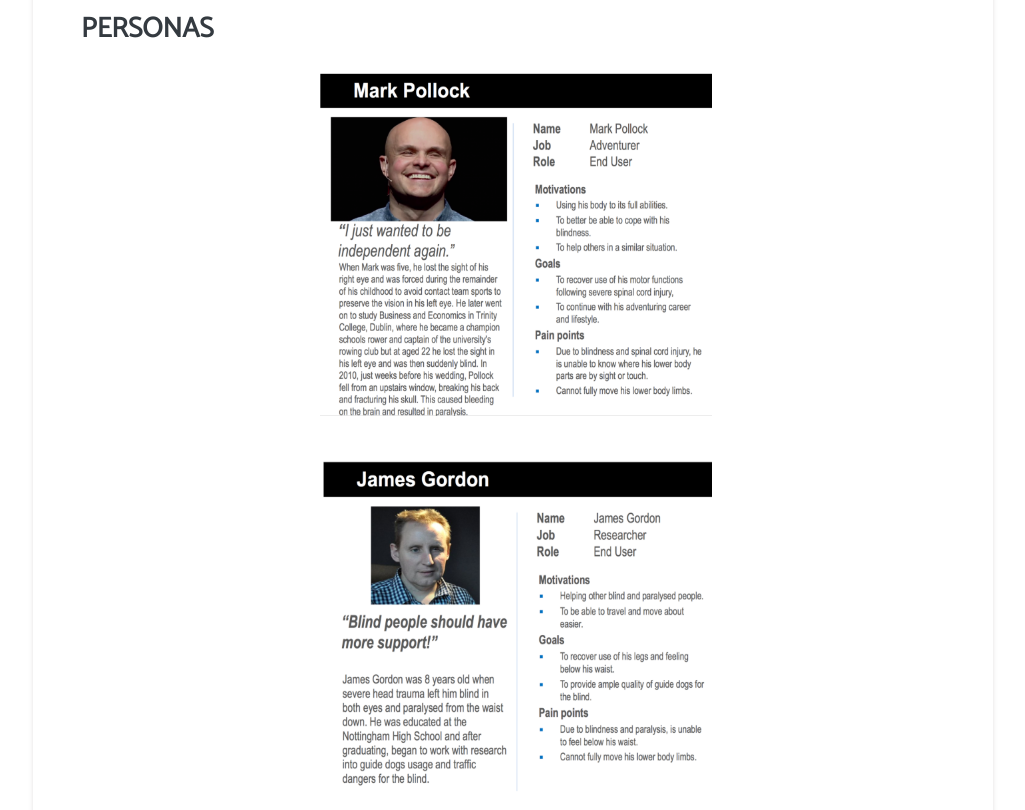
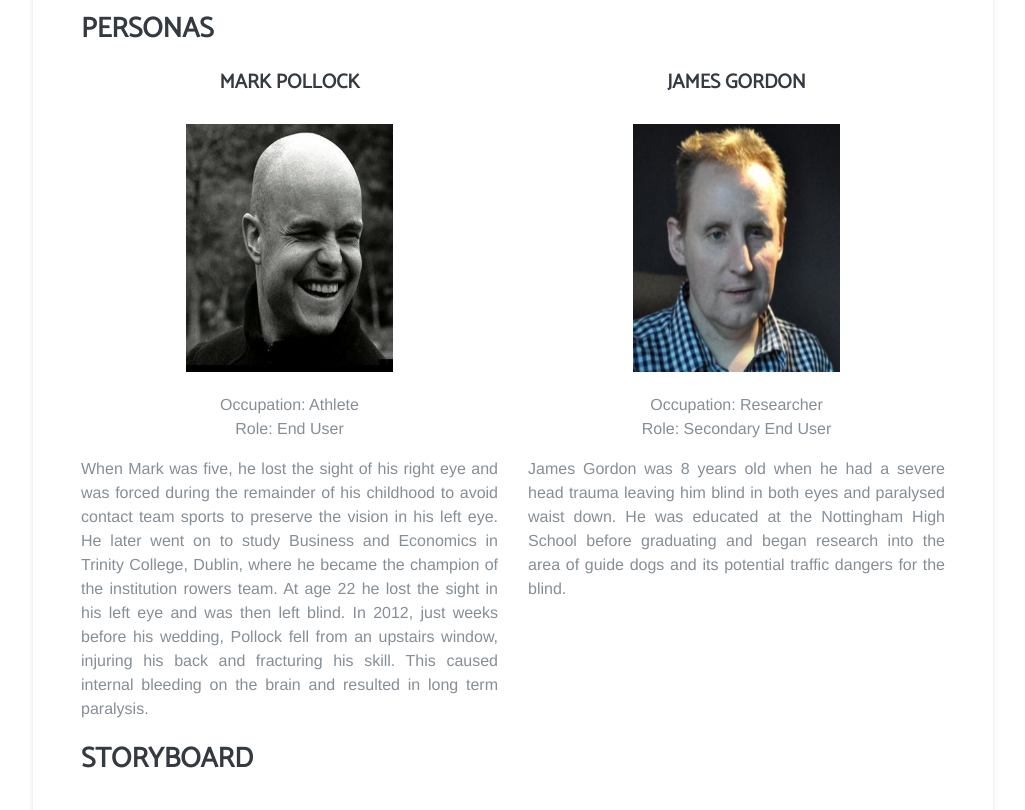
Before and after one commit to fazaanhassan/VirtualTherapyWebsite, a plain HTML site: page index.html in a window 1280 px wide. Shown: the part 4183-4993 px from the top of the page, without its empty margins (239-1264 px from the left). Drawn offline with Linux system fonts and the light colour scheme; a web font is replaced by a local one.

Commit message:
Done personas

```diff
--- a/index.html
+++ b/index.html
@@ -327,13 +327,43 @@
 
 
 
-              <h3 class="mb-0">Personas</h3>
-              <center>
-              <div>
-                <img src="img/persona1.jpg" width="400px" height="350px">
-                <img src="img/persona2.jpg" width="400px" height="350px">
-              </div>
-            </center>
+              <h3 class="mb-4">Personas</h3>
+
+                <div class="row">
+                  <div class="col-sm-6 text-center sr-button" data-sr-id="1" style="; visibility: visible;  -webkit-transform: translateY(0) scale(1); opacity: 1;transform: translateY(0) scale(1); opacity: 1;-webkit-transition: -webkit-transform 1s cubic-bezier(0.6, 0.2, 0.1, 1) 0.2s, opacity 1s cubic-bezier(0.6, 0.2, 0.1, 1) 0.2s; transition: transform 1s cubic-bezier(0.6, 0.2, 0.1, 1) 0.2s, opacity 1s cubic-bezier(0.6, 0.2, 0.1, 1) 0.2s; ">
+                      <center> <h5>Mark Pollock<br>
+                      </h5></center>
+                      <img src="img/mark.jpg" width="50%" height="40%">
+
+                      <ul class="list-unstyled">
+                        <li> Occupation: Athlete</li>
+                        <ii> Role: End User</ii>
+
+                        </ul>
+                        <p class="toJustify">
+                            When Mark was five, he lost the sight of his right eye and was forced during the remainder of his childhood to avoid contact team sports to preserve the vision in his left eye. He later went on to study Business and Economics in Trinity College, Dublin, where he became the champion of the institution rowers team. At age 22 he lost the sight in his left eye and was then left blind. In 2012, just weeks before his wedding, Pollock fell from an upstairs window, injuring his back and fracturing his skill. This caused internal bleeding on the brain and resulted in long term paralysis.
+
+                        </p>
+
+
+                    </div>
+                    <div class="md-4 col-sm-6 text-center sr-button" data-sr-id="2" style="; visibility: visible;  -webkit-transform: translateY(0) scale(1); opacity: 1;transform: translateY(0) scale(1); opacity: 1;-webkit-transition: -webkit-transform 1s cubic-bezier(0.6, 0.2, 0.1, 1) 0.2s, opacity 1s cubic-bezier(0.6, 0.2, 0.1, 1) 0.2s; transition: transform 1s cubic-bezier(0.6, 0.2, 0.1, 1) 0.2s, opacity 1s cubic-bezier(0.6, 0.2, 0.1, 1) 0.2s; ">
+                        <center> <h5>James Gordon<br>
+                        </h5></center>
+                        <img src="img/James.jpg" width="50%" height="40%">
+
+                        <ul class="list-unstyled">
+                          <li> Occupation: Researcher</li>
+                          <ii> Role: Secondary End User</ii>
+                          </ul>
+
+                          <p class="toJustify">
+                              James Gordon was 8 years old when he had a severe head trauma leaving him blind in both eyes and paralysed waist down. He was educated at the Nottingham High School before graduating and began research into the area of guide dogs and its potential traffic dangers for the blind.
+                          </p>
+
+                    </div>
+                  </div>
+              <br><br>
 
 
               <h3 class="mb-4">Storyboard</h3>
@@ -1243,7 +1273,7 @@
           </ul>
 
 
-          <h3 class="mb-2">Contact Details</h>
+          <!-- <h3 class="mb-2">Contact Details</h>
           <h3 class="mb-0"> Location </h3>
           <p>Gower Street
           <br>London, WC1E 6HH</p>
@@ -1251,7 +1281,7 @@
           <h3 class="mb-0">The Team</h2>
           <p>Rares Dolga
              | Fazaan Hassan |
-              Calvan Black</p>
+              Calvan Black</p> -->
          <center> <p style = "margin-top: -10px">&copy; All rights reserved</p></center>
 
 
```
Also changed, not shown: img/james.jpg (added), img/mark.jpg (added).
